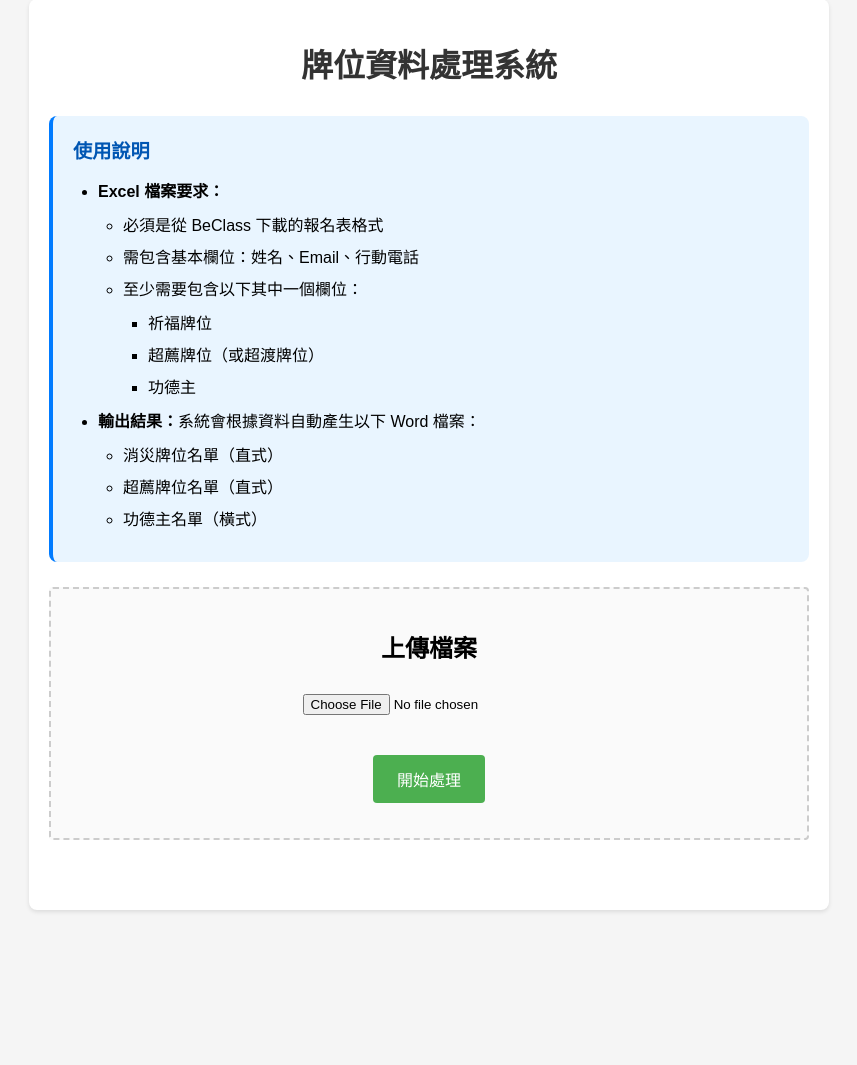
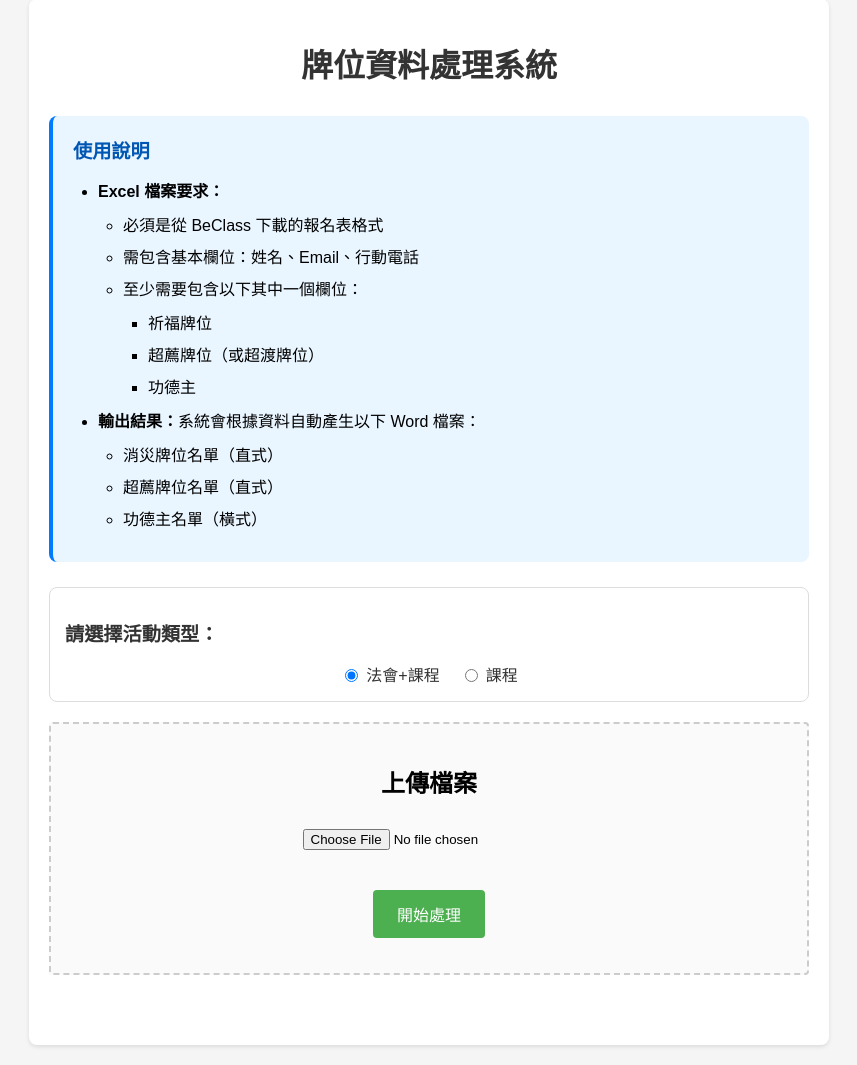
Before and after one commit to soar1911/PemaList, a Flask app: page / in a window 1280 px wide. Shown: the part 21-1086 px from the top of the page, without its empty margins (211-1068 px from the left). Before the commit the page ends 933 px from the top, so only its background shows below. Run offline with Flask 3, Linux system fonts and the light colour scheme.

Commit message:
feat: 新增活動類型選擇與功德主表格欄位
1. 前端改動：
- 新增活動類型選擇區域（radio buttons）
- 增加活動類型相關樣式
- 調整下載檔案的顯示順序
- 優化使用者介面排版

2. 後端改動：
- 功德主表格增加管理者註記事項欄位
- 調整檔案處理邏輯以支援活動類型選擇
- 優化檔案生成順序

3. 其他改進：
- 統一使用微軟正黑體字型
- 改善錯誤處理與日誌記錄
- 優化程式碼結構與註解

```diff
--- a/app.py
+++ b/app.py
@@ -157,10 +157,14 @@ def create_word_files(df):
         set_document_orientation_and_font(doc3, is_landscape=True)
         doc3.add_heading('功德主', 0)
 
-        table = doc3.add_table(rows=1, cols=4)
+        # 找到管理者註記事項欄位
+        note_col = find_matching_column(df, '管理者註記事項')
+
+        # 修改表格欄位，增加管理者註記事項
+        table = doc3.add_table(rows=1, cols=5)  # 改為 5 欄
         table.style = 'Table Grid'
         header_cells = table.rows[0].cells
-        headers = ['姓名', 'Email', '行動電話', '功德主']
+        headers = ['姓名', 'Email', '行動電話', '功德主', '管理者註記事項']  # 新增管理者註記事項
 
         for i, header in enumerate(headers):
             header_cells[i].text = header
@@ -172,6 +176,8 @@ def create_word_files(df):
                 row_cells[1].text = str(row['Email'])
                 row_cells[2].text = str(row['行動電話'])
                 row_cells[3].text = str(row[gongde_col])
+                # 添加管理者註記事項
+                row_cells[4].text = str(row[note_col]) if note_col and pd.notna(row[note_col]) else ''
 
         file_paths['功德主'] = os.path.join(OUTPUT_DIR, f'功德主_{timestamp}.docx')
         doc3.save(file_paths['功德主'])
@@ -189,7 +195,8 @@ def create_participant_excel(df):
     # 找到相關欄位
     number_col = find_matching_column(df, '項次')
     name_col = find_matching_column(df, '姓名')
-    activity_col = find_matching_column(df, '參加項目')
+    # 修改：支援多個可能的活動欄位名稱
+    activity_col = find_matching_column(df, ['參加項目', '參與課程'])
     note_col = find_matching_column(df, '管理者註記事項')
 
     if not all([number_col, name_col, activity_col]):
@@ -289,11 +296,15 @@ def process_excel():
     try:
         app.logger.info('開始處理上傳檔案')
 
-        # 初始化 response_data（移到最前面）
+        # 初始化 response_data
         response_data = {
             'message': '處理完成',
             'files': {}
         }
+
+        # 獲取活動類型
+        activity_type = request.form.get('activityType', 'both')
+        app.logger.info(f'活動類型: {activity_type}')
 
         if not os.path.exists(OUTPUT_DIR):
             os.makedirs(OUTPUT_DIR)
@@ -325,43 +336,46 @@ def process_excel():
             app.logger.error(f'缺少基本欄位：{", ".join(missing_base_columns)}')
             return jsonify({'error': f'缺少基本欄位：{", ".join(missing_base_columns)}'}), 400
 
-        # 檢查是否至少有一個相關欄位
-        xiazai_col = find_matching_column(df, '祈福牌位')
-        chaojian_col = find_matching_column(df, ['超薦牌位', '超渡牌位'])
-        gongde_col = find_matching_column(df, '功德主')
+        # 根據活動類型檢查必要欄位
+        if activity_type == 'both':
+            # 檢查是否至少有一個相關欄位（法會相關）
+            xiazai_col = find_matching_column(df, '祈福牌位')
+            chaojian_col = find_matching_column(df, ['超薦牌位', '超渡牌位'])
+            gongde_col = find_matching_column(df, '功德主')
 
-        if not any([xiazai_col, chaojian_col, gongde_col]):
-            error_msg = '必須至少包含「祈福牌位」、「超薦牌位（或超渡牌位）」或「功德主」其中一個相關欄位'
-            app.logger.error(error_msg)
-            return jsonify({'error': error_msg}), 400
+            if not any([xiazai_col, chaojian_col, gongde_col]):
+                error_msg = '必須至少包含「祈福牌位」、「超薦牌位（或超渡牌位）」或「功德主」其中一個相關欄位'
+                app.logger.error(error_msg)
+                return jsonify({'error': error_msg}), 400
 
-        # 檢查是否至少有一個欄位有資料
-        has_xiazai_data = xiazai_col is not None and df[xiazai_col].notna().any()
-        has_chaojian_data = chaojian_col is not None and df[chaojian_col].notna().any()
-        has_gongde_data = gongde_col is not None and df[gongde_col].notna().any()
+            # 檢查是否至少有一個欄位有資料
+            has_xiazai_data = xiazai_col is not None and df[xiazai_col].notna().any()
+            has_chaojian_data = chaojian_col is not None and df[chaojian_col].notna().any()
+            has_gongde_data = gongde_col is not None and df[gongde_col].notna().any()
 
-        if not (has_xiazai_data or has_chaojian_data or has_gongde_data):
-            error_msg = '必須至少填寫「祈福牌位」、「超薦牌位」或「功德主」其中一項資料'
-            app.logger.error(error_msg)
-            return jsonify({'error': error_msg}), 400
+            if not (has_xiazai_data or has_chaojian_data or has_gongde_data):
+                error_msg = '必須至少填寫「祈福牌位」、「超薦牌位」或「功德主」其中一項資料'
+                app.logger.error(error_msg)
+                return jsonify({'error': error_msg}), 400
 
-        try:
-            app.logger.info('開始創建 Word 檔案')
-            file_paths, has_xiazai, has_chaojian, has_gongde = create_word_files(df)
-            app.logger.info('Word 檔案創建完成')
+            # 創建法會相關文件
+            try:
+                app.logger.info('開始創建 Word 檔案')
+                file_paths, has_xiazai, has_chaojian, has_gongde = create_word_files(df)
+                app.logger.info('Word 檔案創建完成')
 
-            if has_xiazai:
-                response_data['files']['xiazai'] = os.path.basename(file_paths['消災牌位'])
-            if has_chaojian:
-                response_data['files']['chaojian'] = os.path.basename(file_paths['超薦牌位'])
-            if has_gongde:
-                response_data['files']['gongde'] = os.path.basename(file_paths['功德主'])
+                if has_xiazai:
+                    response_data['files']['xiazai'] = os.path.basename(file_paths['消災牌位'])
+                if has_chaojian:
+                    response_data['files']['chaojian'] = os.path.basename(file_paths['超薦牌位'])
+                if has_gongde:
+                    response_data['files']['gongde'] = os.path.basename(file_paths['功德主'])
 
-        except Exception as e:
-            app.logger.error(f'Word 檔案創建失敗: {str(e)}')
-            return jsonify({'error': f'Word 檔案創建失敗: {str(e)}'}), 500
+            except Exception as e:
+                app.logger.error(f'Word 檔案創建失敗: {str(e)}')
+                return jsonify({'error': f'Word 檔案創建失敗: {str(e)}'}), 500
 
-        # 創建參加者名單
+        # 創建參加者名單（兩種活動類型都需要）
         try:
             participant_excel = create_participant_excel(df)
             if participant_excel:
--- a/templates/index.html
+++ b/templates/index.html
@@ -116,6 +116,77 @@
             margin: 0 auto;
             padding: 10px;
         }
+        /* 新增活動類型選擇區域的樣式 */
+        .activity-type {
+            background-color: #fff;
+            padding: 15px;
+            border-radius: 8px;
+            margin-bottom: 20px;
+            border: 1px solid #ddd;
+        }
+
+        .activity-type h2 {
+            color: #333;
+            font-size: 1.2em;
+            margin-bottom: 15px;
+        }
+
+        .radio-group {
+            display: flex;
+            gap: 20px;
+            justify-content: center;
+        }
+
+        .radio-option {
+            display: flex;
+            align-items: center;
+            cursor: pointer;
+        }
+
+        .radio-option input[type="radio"] {
+            margin-right: 8px;
+        }
+
+        .radio-option label {
+            font-size: 16px;
+            color: #333;
+        }
+
+                /* 新增活動類型選擇區域的樣式 */
+                .activity-type {
+            background-color: #fff;
+            padding: 15px;
+            border-radius: 8px;
+            margin-bottom: 20px;
+            border: 1px solid #ddd;
+        }
+
+        .activity-type h2 {
+            color: #333;
+            font-size: 1.2em;
+            margin-bottom: 15px;
+        }
+
+        .radio-group {
+            display: flex;
+            gap: 20px;
+            justify-content: center;
+        }
+
+        .radio-option {
+            display: flex;
+            align-items: center;
+            cursor: pointer;
+        }
+
+        .radio-option input[type="radio"] {
+            margin-right: 8px;
+        }
+
+        .radio-option label {
+            font-size: 16px;
+            color: #333;
+        }
     </style>
 </head>
 <body>
@@ -146,6 +217,20 @@
                 </li>
             </ul>
         </div>
+        <!-- 新增活動類型選擇區域 -->
+        <div class="activity-type">
+            <h2>請選擇活動類型：</h2>
+            <div class="radio-group">
+                <div class="radio-option">
+                    <input type="radio" id="activityType1" name="activityType" value="both" checked>
+                    <label for="activityType1">法會+課程</label>
+                </div>
+                <div class="radio-option">
+                    <input type="radio" id="activityType2" name="activityType" value="course">
+                    <label for="activityType2">課程</label>
+                </div>
+            </div>
+        </div>
         <div class="upload-section">
             <h2>上傳檔案</h2>
             <div class="file-input-wrapper">
@@ -168,6 +253,8 @@
             const statusDiv = document.getElementById('status');
             const downloadSection = document.getElementById('downloadSection');
             const downloadLinks = document.getElementById('downloadLinks');
+            // 新增：獲取選中的活動類型
+            const activityType = document.querySelector('input[name="activityType"]:checked').value;
 
             if (!fileInput.files.length) {
                 statusDiv.className = 'error';
@@ -177,6 +264,7 @@
 
             const formData = new FormData();
             formData.append('file', fileInput.files[0]);
+            formData.append('activityType', activityType);  // 使用正確獲取的 activityType
 
             try {
                 statusDiv.className = '';
@@ -196,18 +284,31 @@
 
                     downloadSection.style.display = 'block';
                     downloadLinks.innerHTML = '';
+                    const displayTexts = {
+                        'gongde': '下載功德主名單',
+                        'xiazai': '下載消災牌位名單',
+                        'chaojian': '下載超薦牌位名單',
+                        'participant': '下載現場參加者名單'
+                    };
 
-                    Object.entries(result.files).forEach(([key, path]) => {
+                    // 定義顯示順序
+                    const displayOrder = ['gongde', 'xiazai', 'chaojian', 'participant'];
+                    const orderedFiles = [];
+
+                    // 按照順序整理檔案
+                    displayOrder.forEach(key => {
+                        if (key in result.files) {
+                            orderedFiles.push([key, result.files[key]]);
+                        }
+                    });
+
+                    // 創建下載連結
+                    orderedFiles.forEach(([key, path]) => {
                         const filename = path.split('/').pop();
                         const link = document.createElement('a');
                         link.href = `/download/${filename}`;
                         link.className = 'download-link';
-                        link.textContent = {
-                            'xiazai': '下載消災牌位名單',
-                            'chaojian': '下載超薦牌位名單',
-                            'gongde': '下載功德主名單',
-                            'participant': '下載現場參加者名單'
-                        }[key];
+                        link.textContent = displayTexts[key];
                         downloadLinks.appendChild(link);
                     });
                 } else {
```
